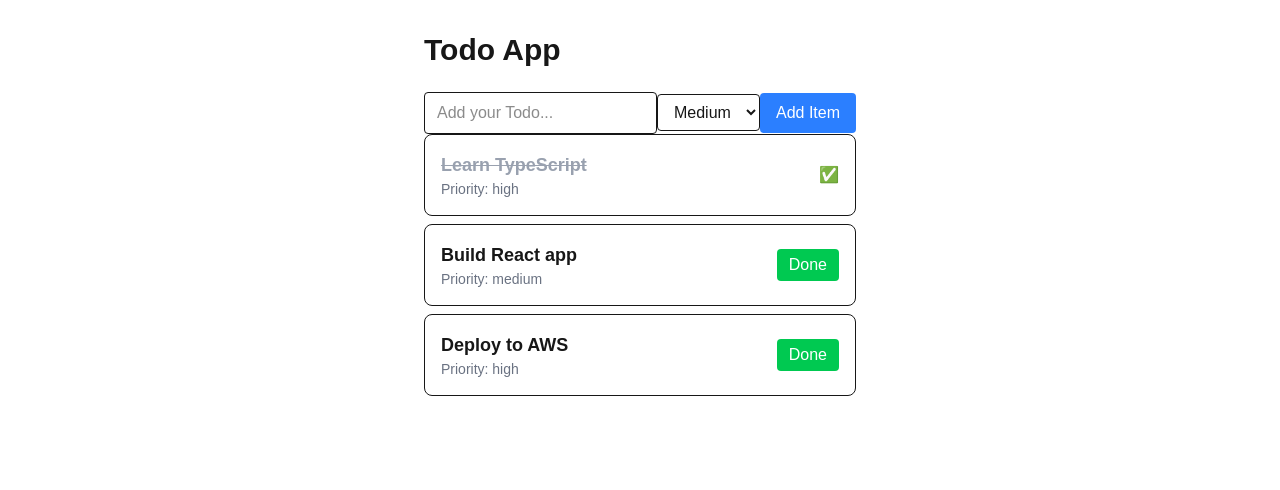
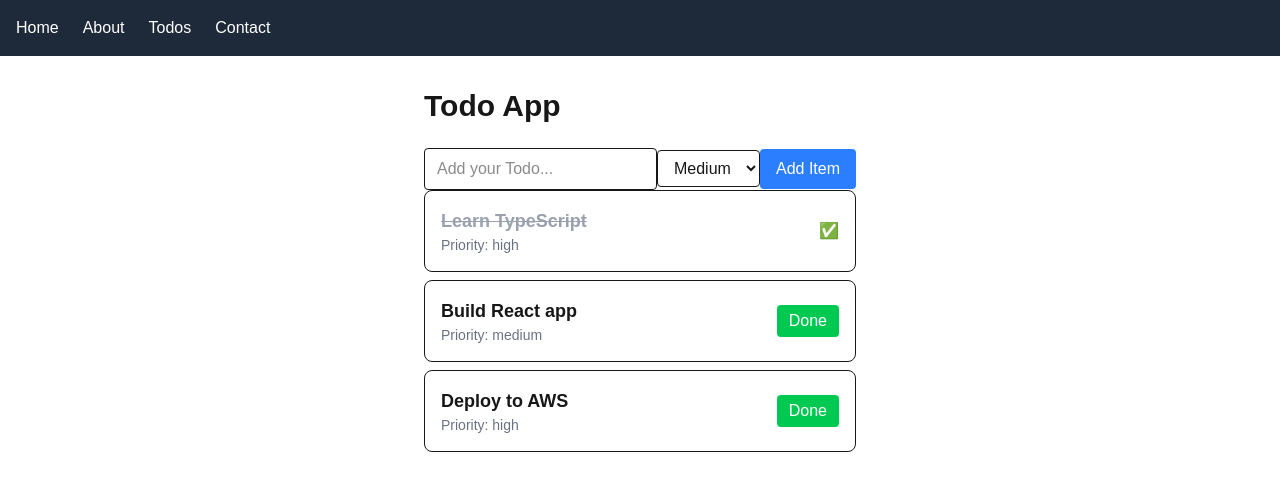
Before and after one commit to CoderMahabub/my-next-app, a Next.js app: page / in a window 1280 px wide. Shown: the top 490 px of the page. Built offline with nearby package versions, Linux system fonts and the light colour scheme.

Commit message:
Simple Navbar Added To the site

```diff
--- /dev/null
+++ b/app/components/Navbar.tsx
@@ -0,0 +1,12 @@
+import Link from "next/link";
+
+export default function Navbar() {
+    return (
+        <nav className="p-4 bg-gray-800 text-white flex gap-6">
+            <Link href="/" className="hover:text-gray-300">Home</Link>
+            <Link href="/about" className="hover:text-gray-300">About</Link>
+            <Link href="/todos" className="hover:text-gray-300">Todos</Link>
+            <Link href="/contact" className="hover:text-gray-300">Contact</Link>
+        </nav>
+    )
+}
--- a/app/layout.tsx
+++ b/app/layout.tsx
@@ -1,6 +1,7 @@
 import type { Metadata } from "next";
 import { Geist, Geist_Mono } from "next/font/google";
 import "./globals.css";
+import Navbar from "./components/Navbar";
 
 const geistSans = Geist({
   variable: "--font-geist-sans",
@@ -27,7 +28,10 @@ export default function RootLayout({
       lang="en"
       className={`${geistSans.variable} ${geistMono.variable} h-full antialiased`}
     >
-      <body className="min-h-full flex flex-col">{children}</body>
+      <body className="min-h-full flex flex-col">
+        <Navbar></Navbar>
+        {children}
+      </body>
     </html>
   );
 }
```
